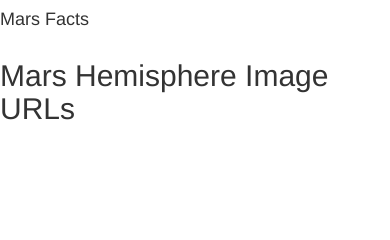
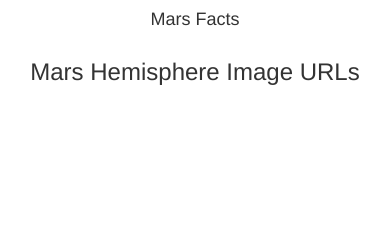
Before and after one commit to emjchou/Mission-to-Mars, a Flask app: page / in a window 390 px wide. Shown: the part 387-627 px from the top of the page. Run offline with Flask 2, Linux system fonts and the light colour scheme; data that the repository does not hold is empty; some libraries are stand-ins or nearby versions.

Commit message:
completed deliverable 3

```diff
--- a/templates/index.html
+++ b/templates/index.html
@@ -2,6 +2,7 @@
 <!DOCTYPE html>
 <html lang="en">
 <head>
+    <meta name="viewport" content="width=device-width, initial-scale=1, maximum-scale=1, user-scalable=no">
     <meta charset="UTF-8">
     <meta http-equiv="X-UA-Compatible" content="IE=edge">
     <meta name="viewport" content="width=device-width, initial-scale=1.0">
@@ -11,7 +12,7 @@
     <link rel="stylesheet" href="https://maxcdn.bootstrapcdn.com/bootstrap/3.3.7/css/bootstrap.min.css">
 </head>
 <body>
-    <div class = "container">
+    <div class = "container-fluid">
         <div class = "jumbotron text-center">
             <h1>Mission to Mars</h1>
             <!--button for scraping data-->
@@ -40,21 +41,23 @@
                 <img src="{{mars.featured_image}}" class = "img-responsive" alt="Responsive image">
             </div>
             <!-- Mars Facts -->
-            <div class = "col-md-4">
-                <div class = "row" id="mars-facts">
-                    <h4>Mars Facts</h4>
-                    {{mars.facts | safe}}
+            <div class = "col-md-4 center">
+                <div class = "container-fluid text-center"></div>
+                    <div class = "row text-center container-fluid" id="mars-facts">
+                        <h4 class = "text-center">Mars Facts</h4>
+                        <p class="text-center">{{mars.facts | safe}}</p>
+                    </div>
                 </div>
             </div>
         </div>
         <!-- mars hemisphere image urls -->
         <div class = "row" id = "mars-hemisphere-image-urls">
-            <h2>Mars Hemisphere Image URLs</h2>
+            <h3 class="text-center fluid-container">Mars Hemisphere Image URLs</h3>
             {% for hemisphere in mars.hemispheres %}
-            <div class="col-md-6">
+            <div class="col-xs-3 col-md-6">
                 <figure>
-                    <figcaption><h3>{{hemisphere.title}}</h3></figcaption>
                     <img src="{{hemisphere.img_url}}" class="img-responsive" alt="Responsive image">
+                    <figcaption><p class="text-center">{{hemisphere.title}}</p></figcaption>
                 </figure>
             </div>
             {% endfor %}
```
